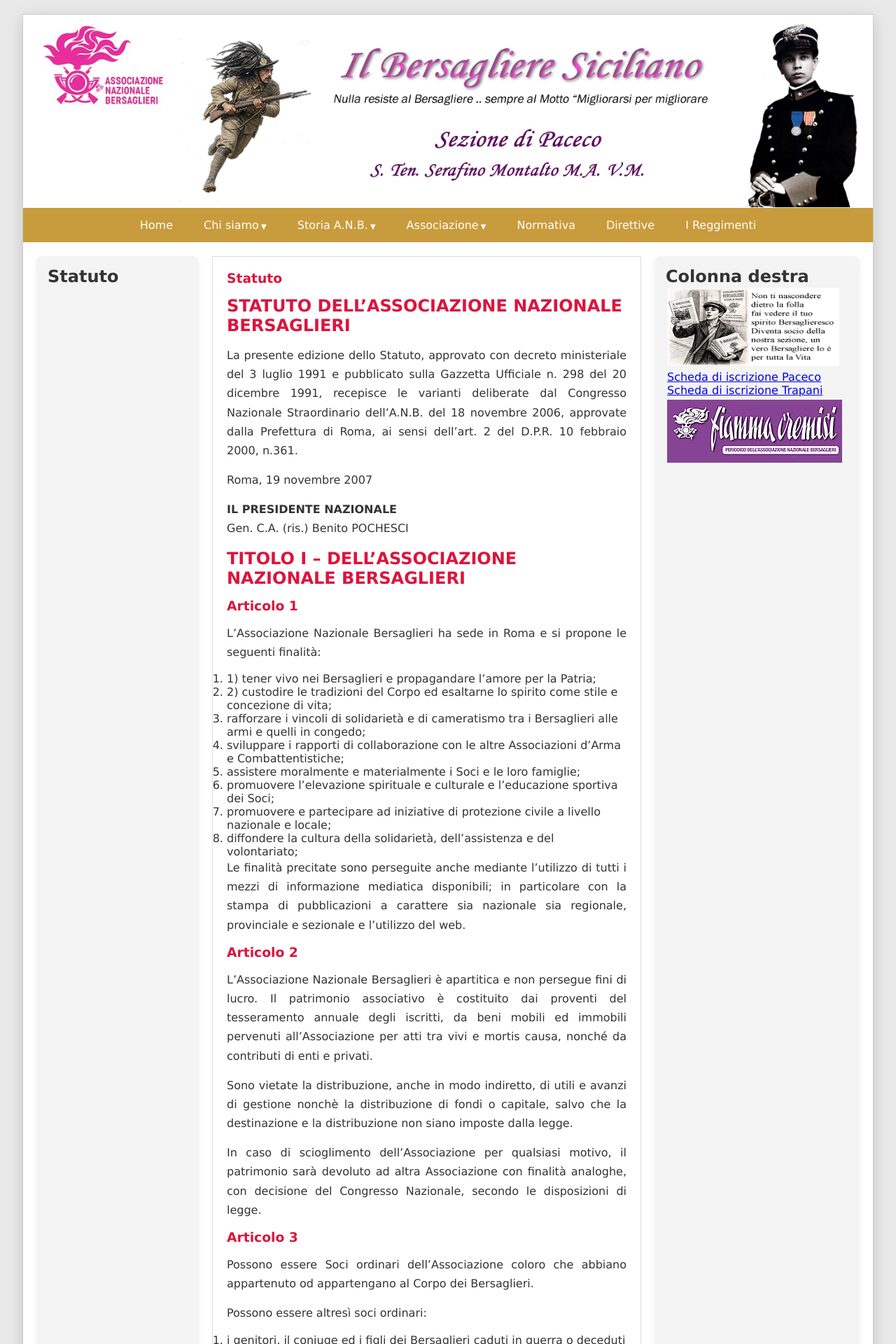
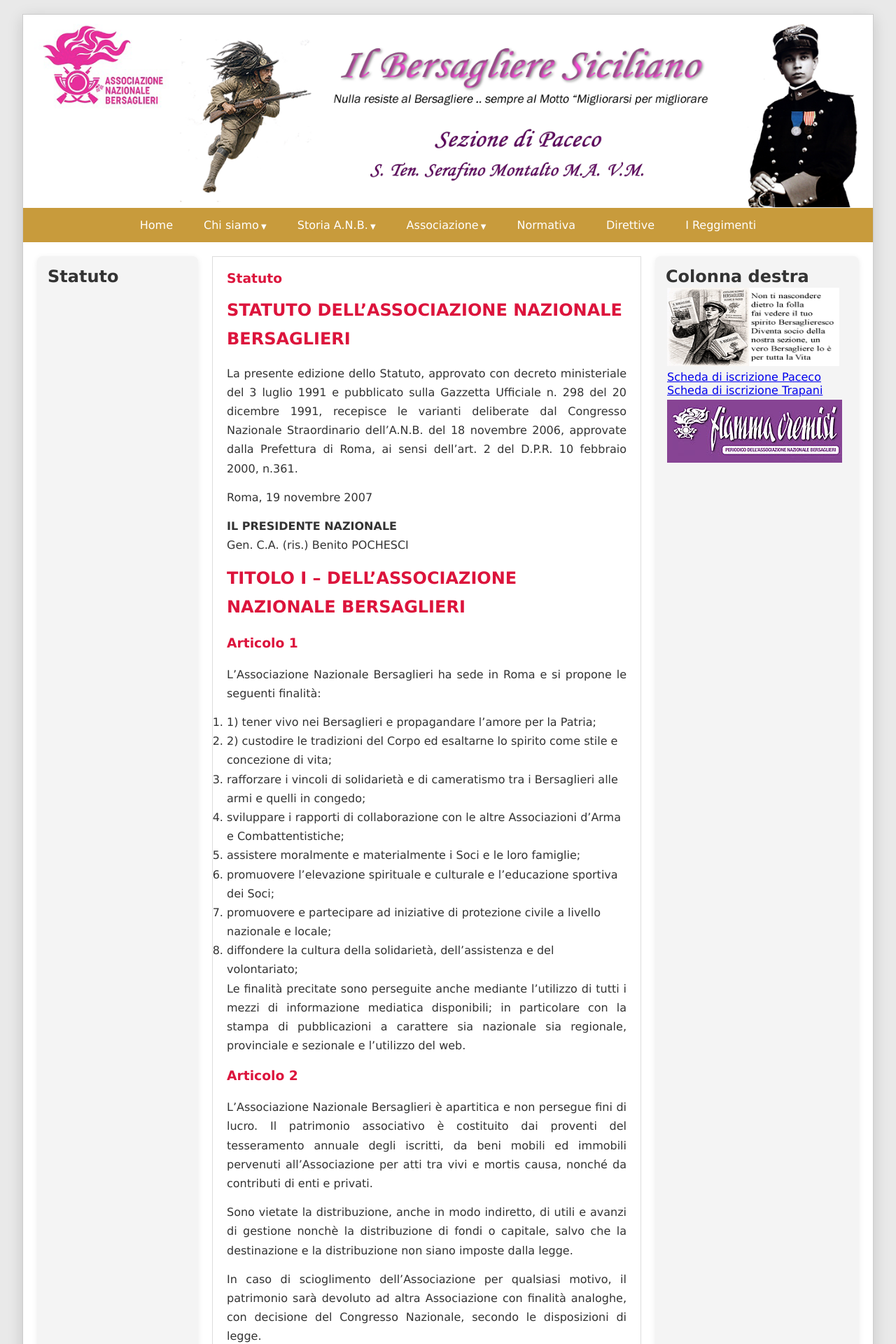
Before and after one commit to bersaglieripaceco/bersaglieripaceco.github.io, a Jekyll site: the page Pagine/Statuto.html, which Jekyll copies as it is, in a window 1280 px wide. Shown: the top 1920 px of the page at 70% size. Built offline with Jekyll 4.4.1, drawn with Linux system fonts in a browser that asks for light colours.

Commit message:
Update style.css

```diff
--- a/css/style.css
+++ b/css/style.css
@@ -436,4 +436,78 @@
         grid-template-columns: 1fr;
     }
 }
+
+/* =========================================================
+   STATUTO - IMPAGINAZIONE TESTO
+   ========================================================= */
+
+.statuto {
+    line-height: 1.7;
+    text-align: left;
 }
+
+/* Titoli dei Titoli dello Statuto */
+
+.statuto-titolo {
+    margin-top: 30px;
+    margin-bottom: 25px;
+    font-size: 22px;
+    font-weight: bold;
+    text-align: left;
+}
+
+/* Articoli */
+
+.statuto-articolo {
+    margin-top: 28px;
+    margin-bottom: 12px;
+    font-size: 20px;
+    font-weight: bold;
+}
+
+/* Testo normale */
+
+.statuto p {
+    margin-top: 0;
+    margin-bottom: 14px;
+}
+
+/* Elenchi numerati */
+
+.statuto-elenco {
+    margin-left: 2em;
+    margin-bottom: 15px;
+}
+
+.statuto-elenco div {
+    margin-bottom: 6px;
+}
+
+/* Elenchi con lettere */
+
+.statuto-elenco-lettere {
+    margin-left: 4em;
+    margin-bottom: 15px;
+}
+
+.statuto-elenco-lettere div {
+    margin-bottom: 5px;
+}
+
+/* Elenchi con trattino */
+
+.statuto-elenco-trattini {
+    margin-left: 2em;
+    margin-bottom: 15px;
+}
+
+.statuto-elenco-trattini div {
+    margin-bottom: 5px;
+}
+
+/* Testo particolarmente evidenziato */
+
+.statuto-evidenziato {
+    font-weight: bold;
+}
+}
```
